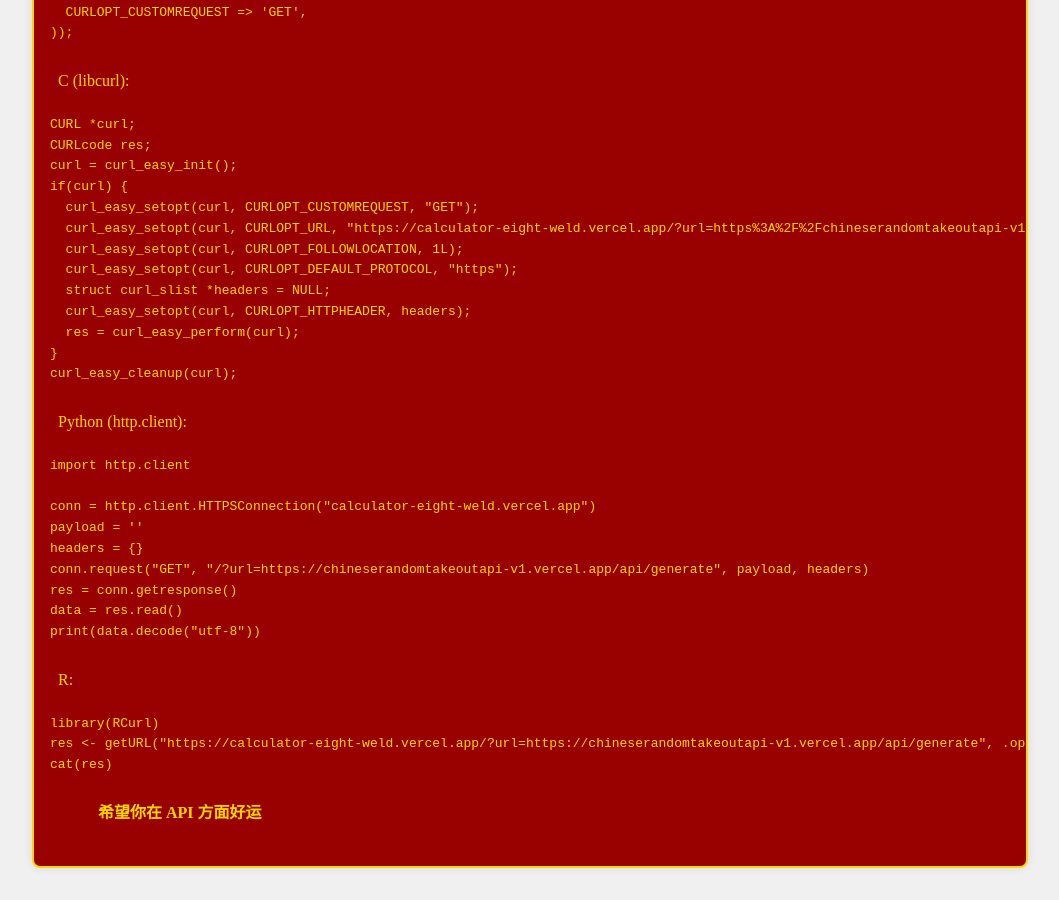
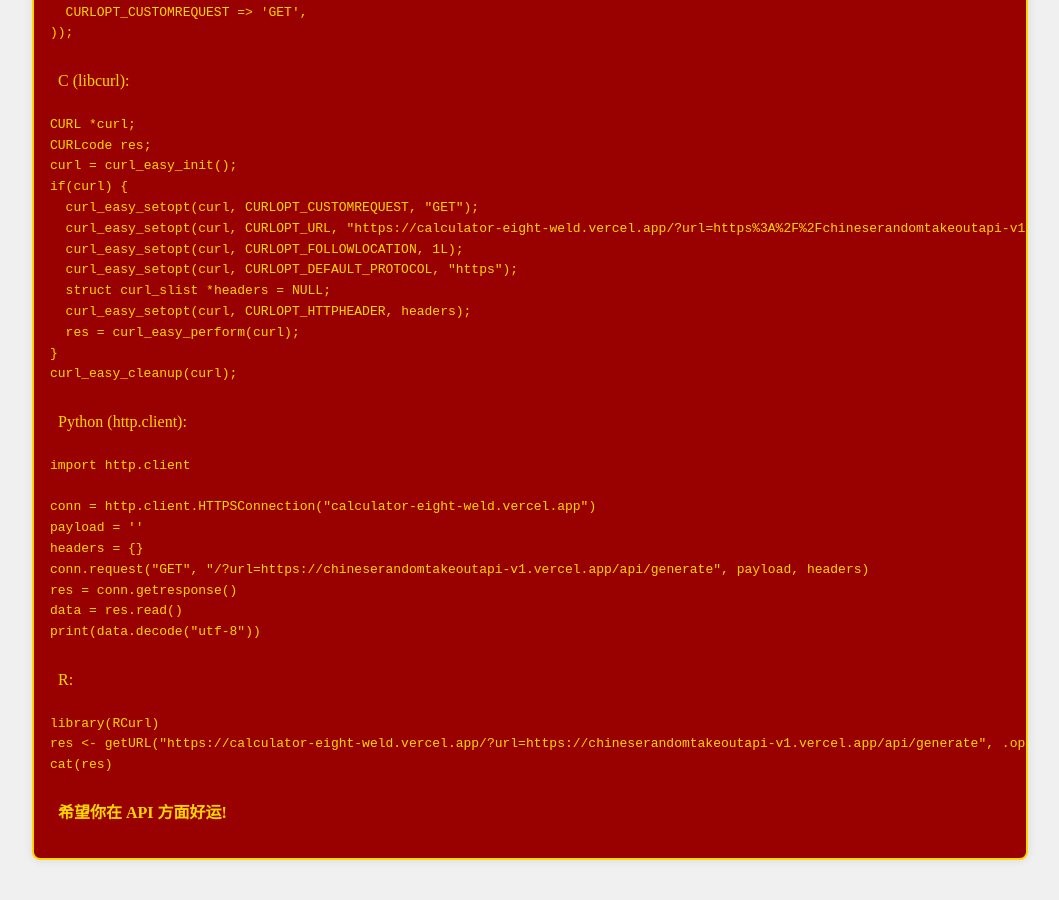
Before and after one commit to random-chinese-takeout-api/random-chinese-takeout-api.github.io, a Jekyll site: the page built from index.md, in a window 1280 px wide and 900 px high, scrolled down 2416 px. Shown: the whole window, without its empty margins (110-1169 px from the left). Built offline with Jekyll 4.4.1, drawn with Linux system fonts in a browser that asks for light colours.

````diff
--- a/index.md
+++ b/index.md
@@ -122,4 +122,4 @@ library(RCurl)
 res <- getURL("https://calculator-eight-weld.vercel.app/?url=https://chineserandomtakeoutapi-v1.vercel.app/api/generate", .opts=list(followlocation = TRUE))
 cat(res)
 ```
-> **希望你在 API 方面好运**
+**希望你在 API 方面好运!**
````
